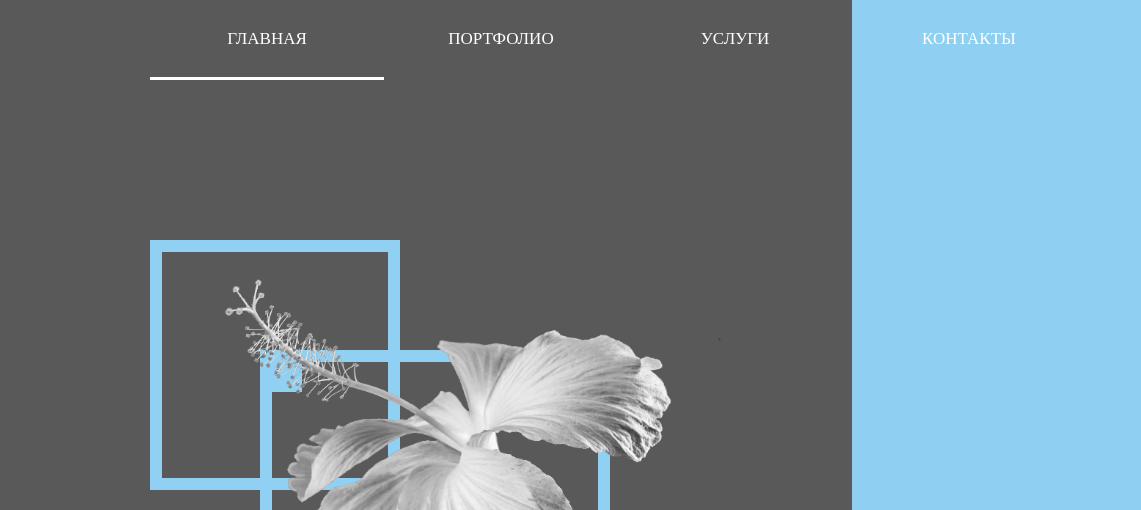
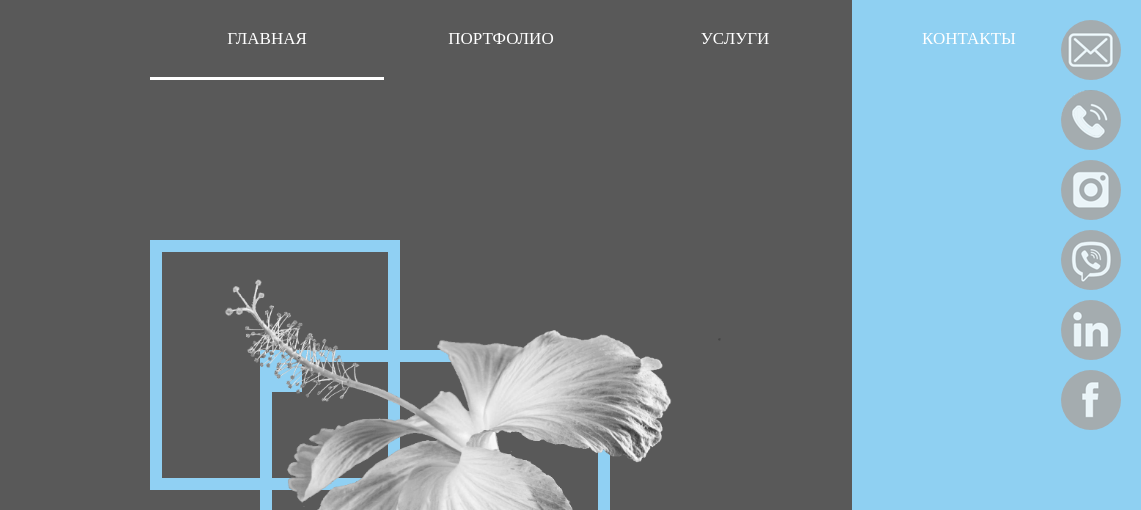
Before and after one commit to Frontmath/Portfolio-webdesign, a plain HTML site: page index.html in a window 1280 px wide. Shown: the top 510 px of the page, 139-1280 px from the left. Drawn offline with nearby package versions, Linux system fonts and the light colour scheme.

Commit message:
Added sticky sidebar with social media and contacts.

```diff
--- a/css/style.css
+++ b/css/style.css
@@ -60,6 +60,89 @@
 	border-bottom: 3px solid white;
 }
 
+/************************** Sticky sidebar with social media and contacts */
+
+.icon-bar {
+  position: fixed;
+  right: 0px;
+  z-index: 9999;
+  padding: 20px;
+  opacity: 0.9;
+}
+
+.icon-bar a {
+  display: block;
+  text-align: center;
+  padding: 16px;
+  transition: all 0.3s ease;
+  color: white;
+  font-size: 20px;
+}
+
+.social-item{
+	display: block;
+	width: 60px;
+	height: 60px;
+	margin-bottom: 10px;
+	border-radius: 50%;
+	background-color: #fff;
+	background-image: url('../img/css-sprite.png');
+	background-repeat: no-repeat;
+}
+
+.social-item a{
+	display: block;
+	width: 100%;
+	height: 100%;
+}
+
+.email{
+	background-position: -359px -6px;
+}
+
+.phone {
+    background-position: -272px -5px;
+}
+
+.instagram {
+    background-position: -185px -6px;
+}
+
+.viber {
+    background-position: -97px -8px;
+}
+
+.linkedin {
+    background-position: -13px -7px;
+}
+
+.facebook {
+    background-position: -441px -6px;
+}
+
+.email:hover{
+	background-position: -359px -84px;
+}
+
+.phone:hover{
+	background-position: -272px -83px;
+}
+
+.instagram:hover{
+	background-position: -185px -84px;
+}
+
+.viber:hover{
+	background-position: -97px -85px;
+}
+
+.linkedin:hover{
+	background-position: -13px -85px;
+}
+
+.facebook:hover{
+	background-position: -441px -83px;
+}
 
 /************************** MAIN */
 #main{
--- a/index.html
+++ b/index.html
@@ -23,6 +23,28 @@
 	</script>
 </head>
 <body>
+	<!-- Sticky sidebar with social media and contacts -->
+	<div class="icon-bar">
+		<div class="social-item email">
+			<a href="#"></a>
+		</div>
+		<div class="social-item phone">
+			<a href="#"></a>
+		</div>
+		<div class="social-item instagram">
+			<a href="#"></a>
+		</div>
+		<div class="social-item viber">
+			<a href="#"></a>
+		</div>
+		<div class="social-item linkedin">
+			<a href="#"></a>
+		</div>
+		<div class="social-item facebook">
+			<a href="#"></a>
+		</div>
+	</div>
+
 	<!-- ************************* HEAD -->
 	<div id="head">
 		<div class="flex-container">
@@ -87,7 +109,6 @@
 			</div>
 		</div>
 	</div>
-
 
 	<!-- ************************* COOPERATE -->
 	<div id="cooperate">
@@ -158,6 +179,5 @@
 			</div>
 		</div>
 	</div>
-
 </body>
 </html>
```
Also changed, not shown: img/css-sprite.png (added).
